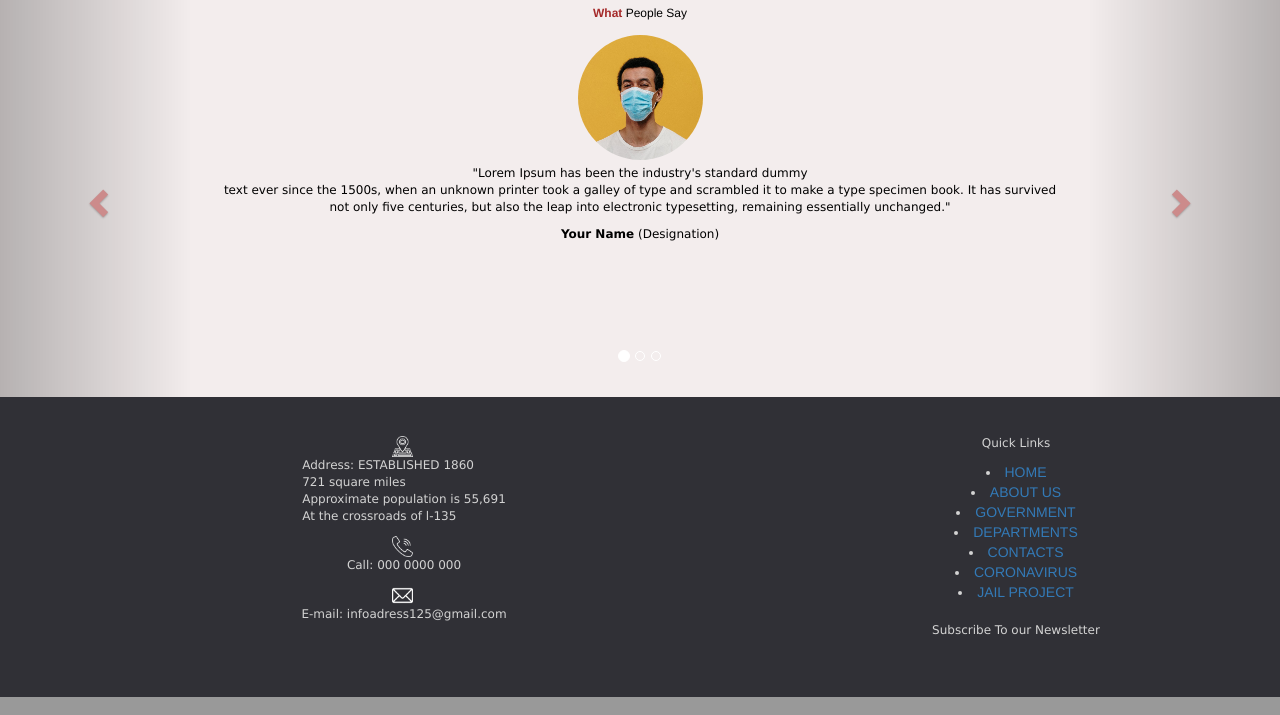
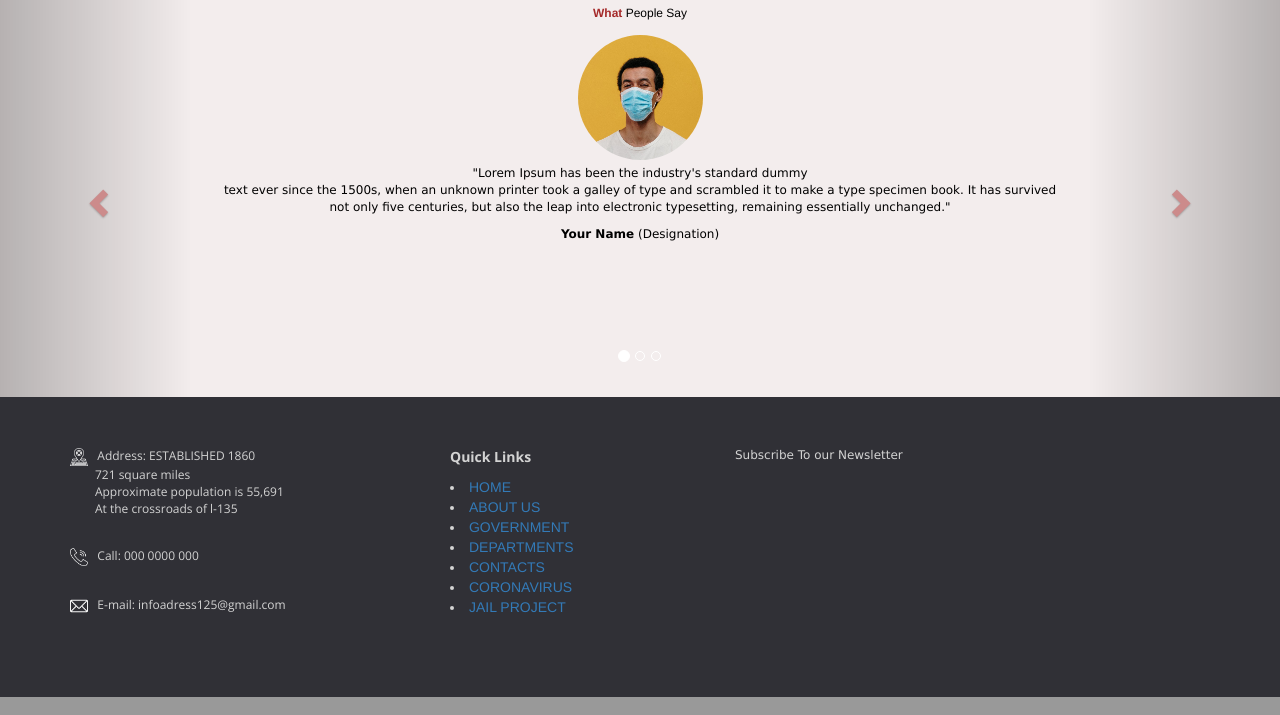
Before and after one commit to cintiafdz/website-test, a plain HTML site: page index.html in a window 1280 px wide. Shown: the part 2086-2801 px from the top of the page. Drawn offline with nearby package versions, Linux system fonts and the light colour scheme.

Commit message:
Html and Css Changes.

```diff
--- a/homepage.css
+++ b/homepage.css
@@ -249,6 +249,7 @@ mark{
     color: #d3d3d3;
     height: 400px;
     position: relative;
+    padding-top: 50px;
 }
 
 .footer .footer-bottom{
--- a/index.html
+++ b/index.html
@@ -260,24 +260,22 @@
 
 
     <div class="footer">
-      <div class="footer-content">
-        <section>
-          <div class="column footer-section about">
-              <img class="icon align-items-center justify-content-center" src="images/location_white.png" alt="Location">&nbsp;
-              <p>Address: ESTABLISHED 1860<br>
-                721 square miles<br>
-                Approximate population is 55,691<br>
-                At the crossroads of l-135
-              </p>
-              <img class="icon align-items-center justify-content-center" src="images/call_white.png" alt="Call">&nbsp;
-              <p>Call: 000 0000 000
-              </p>
-              <img class="icon align-items-center justify-content-center" src="images/email_white.png" alt="Email">&nbsp;
-              <p>E-mail: infoadress125@gmail.com
+      <div class="footer-content container">
+        <div class="col-4 footer-section about justify-content-center">
+          <p style="font-family: 'Open Sans'; font-size: 12px;"> <img class="icon text-center" src="images/location_white.png" alt="Location">&nbsp;&nbsp; Address: ESTABLISHED 1860<br>
+            &nbsp;&nbsp;&nbsp;&nbsp;&nbsp;&nbsp;&nbsp;&nbsp;721 square miles<br>
+            &nbsp;&nbsp;&nbsp;&nbsp;&nbsp;&nbsp;&nbsp;&nbsp;Approximate population is 55,691<br>
+            &nbsp;&nbsp;&nbsp;&nbsp;&nbsp;&nbsp;&nbsp;&nbsp;At the crossroads of l-135
+          </p><br>
+
+          <p style="font-family: 'Open Sans'; font-size: 12px;"><img class="icon text-center" src="images/call_white.png" alt="Call">&nbsp;&nbsp; Call: 000 0000 000
+          </p><br>
+
+          <p style="font-family: 'Open Sans'; font-size: 12px;"><img class="icon text-center" src="images/email_white.png" alt="Email">&nbsp;&nbsp; E-mail: infoadress125@gmail.com
           </p>
         </div>
-            <div class="column footer-section links">
-              <p>
+        <div class="col-3 footer-section links">
+          <p style="font-family: 'Open Sans'; font-size: 14px; font-weight: bold;">
             Quick Links
           </p>
           <li><a href="#">HOME</a></li>
@@ -288,13 +286,10 @@
           <li><a href="#">CORONAVIRUS</a></li>
           <li><a href="#">JAIL PROJECT</a></li>
         </div>
-            <div class="column footer-suscribe">
+        <div class="col-5 footer-suscribe">
           <p>Subscribe To our Newsletter
           </p>
         </div>
-            <div class="footer-section contact-form">
-            </div>
-          </section>
         </div>
       <div class="footer-bottom">
           <div class="footer-icons">
```
Lines whose indentation alone changed are shown as unchanged.
